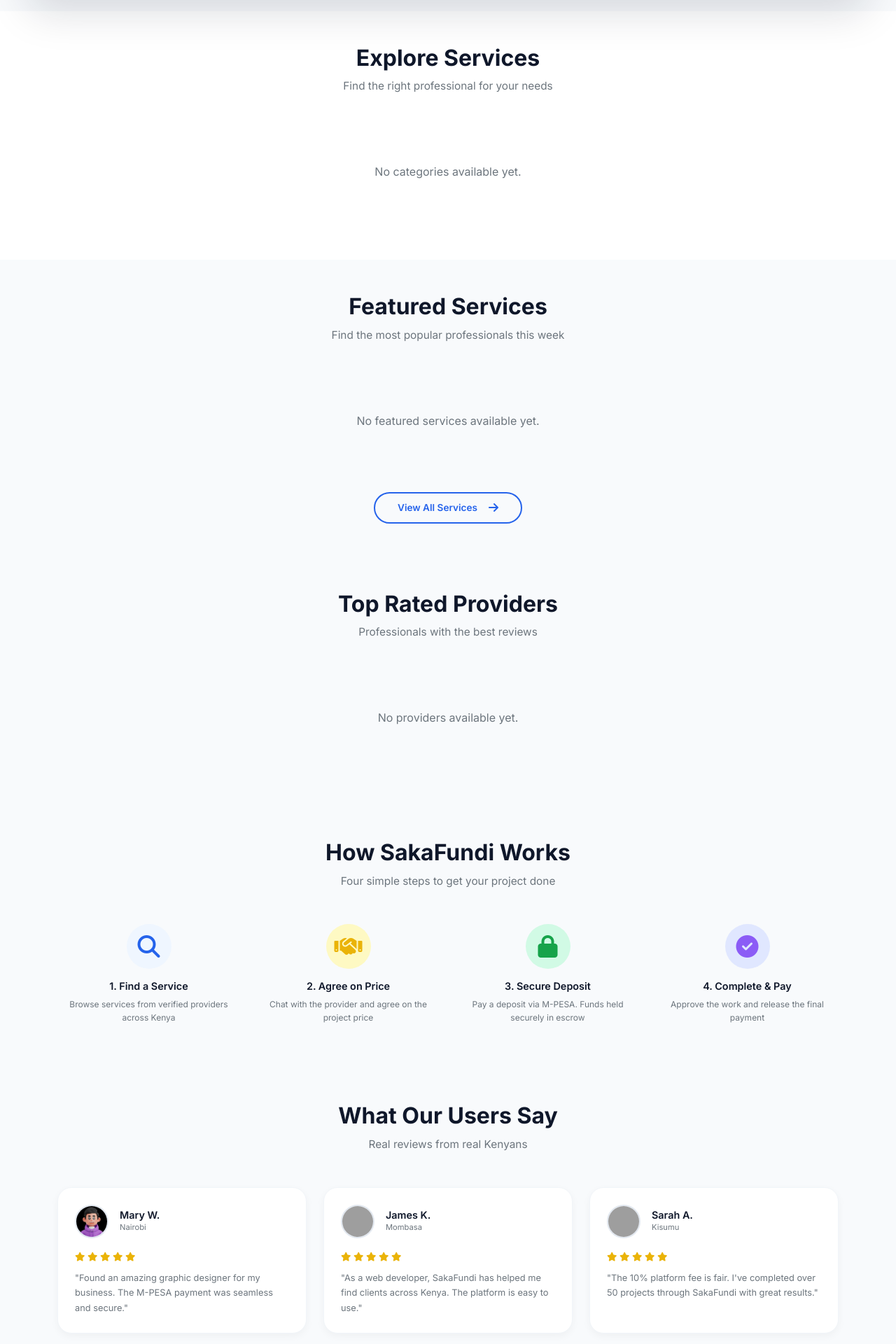
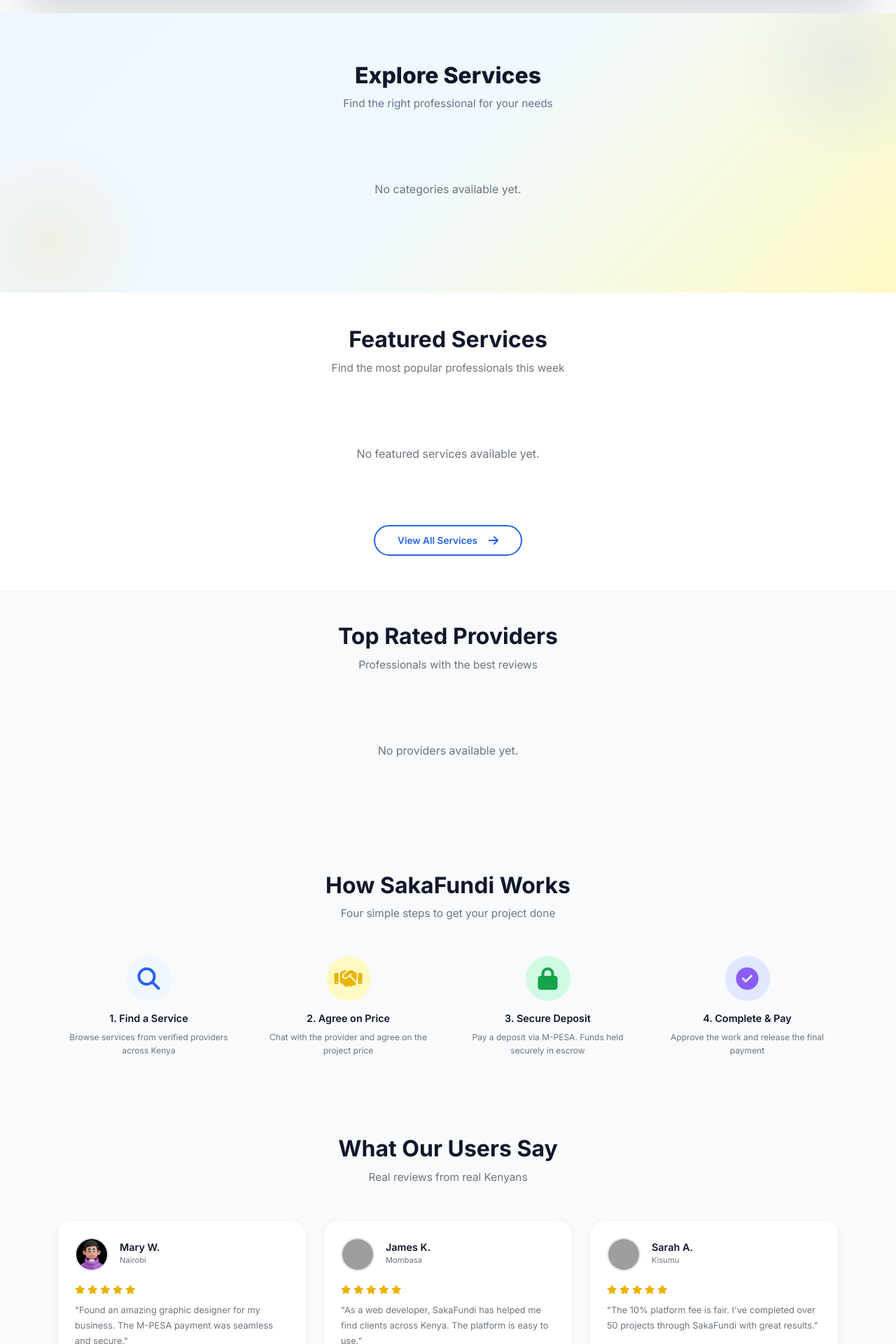
Before and after one commit to KakaDev254/sakafundi, a Django app: page / in a window 1280 px wide. Shown: the part 653-2573 px from the top of the page at 70% size. Run offline with Django 5.2, Linux system fonts and the light colour scheme; data that the repository does not hold is empty; some libraries are stand-ins or nearby versions; grey boxes are pictures that could not be loaded.

Commit message:
used old standard TT

```diff
--- a/src/templates/base.html
+++ b/src/templates/base.html
@@ -9,12 +9,18 @@
     <link rel="preload" href="https://cdn.jsdelivr.net/npm/bootstrap@5.3.2/dist/css/bootstrap.min.css" as="style">
     <link rel="preload" href="https://cdnjs.cloudflare.com/ajax/libs/font-awesome/6.4.2/css/all.min.css" as="style">
 
+    <!-- Preconnect for fonts (faster) -->
+    <link rel="preconnect" href="https://fonts.googleapis.com">
+    <link rel="preconnect" href="https://fonts.gstatic.com" crossorigin>
+
     <!-- Bootstrap 5 -->
     <link href="https://cdn.jsdelivr.net/npm/bootstrap@5.3.2/dist/css/bootstrap.min.css" rel="stylesheet">
     <!-- Font Awesome -->
     <link rel="stylesheet" href="https://cdnjs.cloudflare.com/ajax/libs/font-awesome/6.4.2/css/all.min.css">
     <!-- Google Fonts - Inter -->
     <link href="https://fonts.googleapis.com/css2?family=Inter:wght@400;500;600;700;800;900&display=swap" rel="stylesheet">
+    <!-- Google Fonts - Old Standard TT (classic serif for headlines) -->
+    <link href="https://fonts.googleapis.com/css2?family=Old+Standard+TT:wght@400;700&display=swap" rel="stylesheet">
 
     {% load static %}
     {% load cloudinary %}
@@ -27,6 +33,10 @@
             background: #FFFFFF;
             color: #0F172A;
             line-height: 1.5;
+        }
+        /* Old Standard TT utility class — use anywhere */
+        .font-old-standard {
+            font-family: 'Old Standard TT', 'Times New Roman', Times, serif;
         }
         body.page-loading {
             visibility: hidden;
@@ -65,9 +75,9 @@
         <!-- Navigation -->
         <nav class="navbar navbar-expand-lg bg-white" style="border-bottom: 1px solid #E2E8F0; box-shadow: 0 4px 20px rgba(15,23,42,0.05);">
             <div class="container">
-                <a class="navbar-brand fw-bold" href="{% url 'core:home' %}" style="color: #2563EB; font-size: 1.5rem;">
+                <a class="navbar-brand fw-bold font-old-standard" href="{% url 'core:home' %}" style="color: #2563EB; font-size: 1.6rem;">
                      SakaFundi
-                    <span class="small fw-normal text-secondary" style="font-size: 0.65rem;">Tafuta Ujuzi</span>
+                    <span class="small fw-normal text-secondary" style="font-family: 'Inter', sans-serif; font-size: 0.65rem;">Tafuta Ujuzi</span>
                 </a>
 
                 <!-- Custom Hamburger Menu -->
--- a/src/templates/core/home.html
+++ b/src/templates/core/home.html
@@ -3,6 +3,13 @@
 {% load cloudinary %}
 
 {% block title %}SakaFundi - Find Skilled Professionals in Kenya{% endblock %}
+
+{% block extra_css %}
+<!-- Anton Font for hero headline -->
+<link rel="preconnect" href="https://fonts.googleapis.com">
+<link rel="preconnect" href="https://fonts.gstatic.com" crossorigin>
+<link href="https://fonts.googleapis.com/css2?family=Anton&display=swap" rel="stylesheet">
+{% endblock %}
 
 {% block content %}
 <!-- Hero Section with Rotating Video Background -->
@@ -85,11 +92,11 @@
 </section>
 
 <!-- Category Circle Grid Section -->
-<section class="py-5" style="background: #FFFFFF;">
+<section class="explore-section">
     <div class="container">
         <div class="text-center mb-5">
-            <h2 class="fw-bold" style="color: #0F172A; font-size: clamp(1.6rem, 2.5vw, 2.2rem);">Explore Services</h2>
-            <p class="text-secondary" style="font-size: clamp(0.9rem, 1.2vw, 1.1rem);">Find the right professional for your needs</p>
+            <h2 class="explore-title">Explore Services</h2>
+            <p class="explore-subtitle">Find the right professional for your needs</p>
         </div>
 
         <div class="row g-3 g-md-4 justify-content-center">
@@ -128,7 +135,7 @@
 </section>
 
 <!-- Featured Services -->
-<section class="py-5" style="background: #F8FAFC;">
+<section class="py-5" style="background: #FFFFFF;">
     <div class="container">
         <div class="text-center mb-5">
             <h2 class="fw-bold" style="color: #0F172A; font-size: clamp(1.6rem, 2.5vw, 2.2rem);">Featured Services</h2>
@@ -199,7 +206,7 @@
 </section>
 
 <!-- Top Providers -->
-<section class="py-5">
+<section class="py-5" style="background: #F8FAFC;">
     <div class="container">
         <div class="text-center mb-5">
             <h2 class="fw-bold" style="color: #0F172A; font-size: clamp(1.6rem, 2.5vw, 2.2rem);">Top Rated Providers</h2>
@@ -233,7 +240,7 @@
 </section>
 
 <!-- How It Works -->
-<section class="py-5" style="background: #F8FAFC;">
+<section class="py-5">
     <div class="container">
         <div class="text-center mb-5">
             <h2 class="fw-bold" style="color: #0F172A; font-size: clamp(1.6rem, 2.5vw, 2.2rem);">How SakaFundi Works</h2>
@@ -274,7 +281,7 @@
 </section>
 
 <!-- Testimonials -->
-<section class="py-5">
+<section class="py-5" style="background: #F8FAFC;">
     <div class="container">
         <div class="text-center mb-5">
             <h2 class="fw-bold" style="color: #0F172A; font-size: clamp(1.6rem, 2.5vw, 2.2rem);">What Our Users Say</h2>
@@ -679,8 +685,79 @@
     }
 
     /* ======================================================
-       CATEGORY CIRCLE GRID
+       EXPLORE SERVICES SECTION (with background)
        ====================================================== */
+    .explore-section {
+        padding: 70px 0;
+        background: linear-gradient(135deg, #EFF6FF 0%, #F0F9FF 50%, #FEF9C3 100%);
+        position: relative;
+        overflow: hidden;
+    }
+
+    /* Soft decorative blur circles */
+    .explore-section::before {
+        content: '';
+        position: absolute;
+        top: -80px;
+        right: -80px;
+        width: 300px;
+        height: 300px;
+        background: radial-gradient(circle, rgba(37, 99, 235, 0.08) 0%, rgba(37, 99, 235, 0) 70%);
+        border-radius: 50%;
+        pointer-events: none;
+    }
+
+    .explore-section::after {
+        content: '';
+        position: absolute;
+        bottom: -80px;
+        left: -80px;
+        width: 300px;
+        height: 300px;
+        background: radial-gradient(circle, rgba(234, 179, 8, 0.1) 0%, rgba(234, 179, 8, 0) 70%);
+        border-radius: 50%;
+        pointer-events: none;
+    }
+
+    .explore-section .container {
+        position: relative;
+        z-index: 1;
+    }
+
+    .explore-title {
+        color: #0F172A;
+        font-size: clamp(1.6rem, 2.5vw, 2.2rem);
+        font-weight: 800;
+        margin-bottom: 8px;
+    }
+
+    .explore-subtitle {
+        color: #64748B;
+        font-size: clamp(0.9rem, 1.2vw, 1.1rem);
+    }
+
+    .explore-view-all-btn {
+        display: inline-flex;
+        align-items: center;
+        background: transparent;
+        color: #2563EB;
+        border: 2px solid #2563EB;
+        border-radius: 50px;
+        padding: 10px 32px;
+        font-weight: 600;
+        font-size: clamp(0.85rem, 1vw, 0.95rem);
+        text-decoration: none;
+        transition: all 0.3s ease;
+    }
+
+    .explore-view-all-btn:hover {
+        background: #2563EB;
+        color: #FFFFFF;
+        transform: translateY(-2px);
+        box-shadow: 0 8px 20px rgba(37, 99, 235, 0.3);
+    }
+
+    /* ---------- Category Circle ---------- */
     .category-circle-col {
         padding-bottom: 8px;
     }
```
Also changed, not shown: other parts of src/templates/core/home.html (+25 -21 lines).
